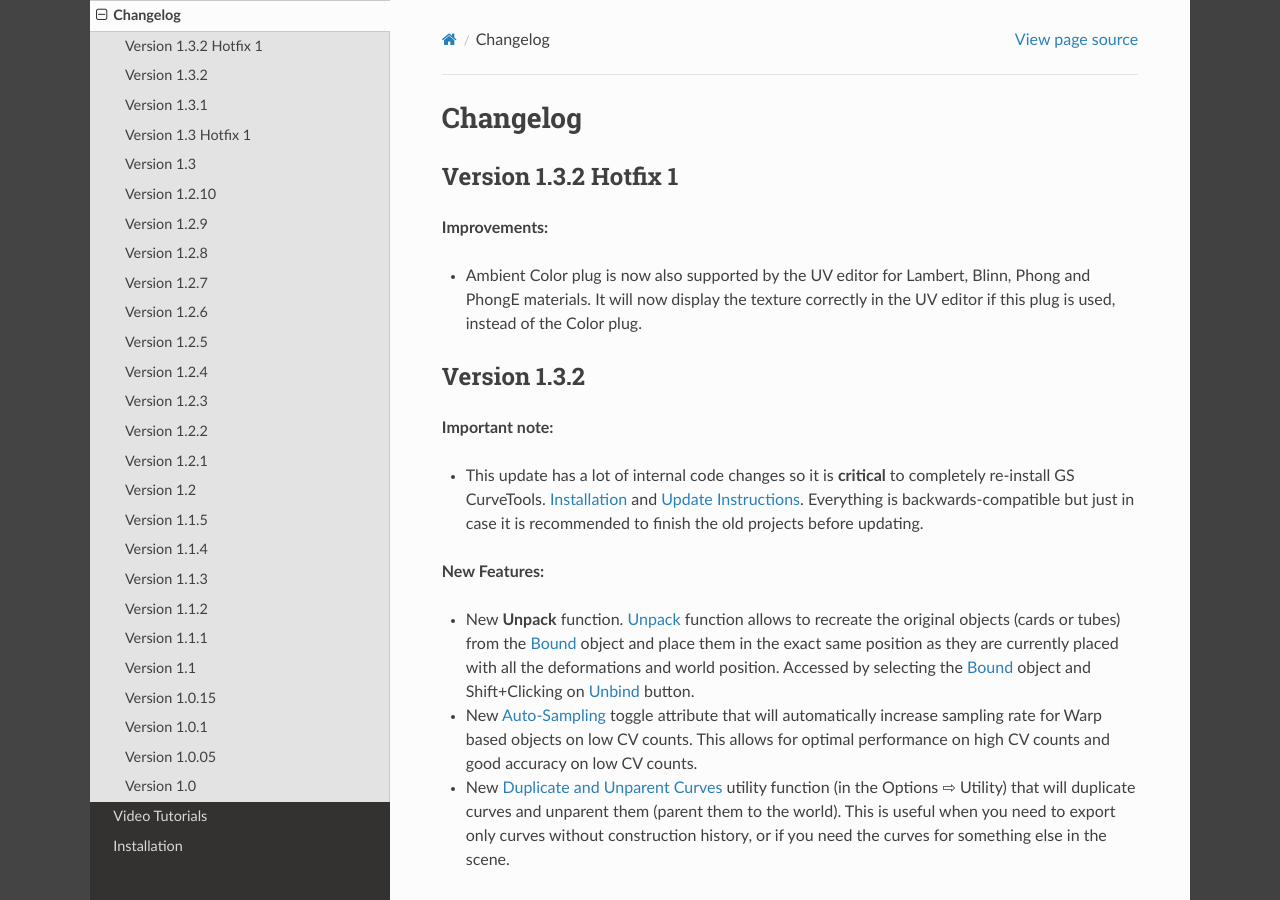
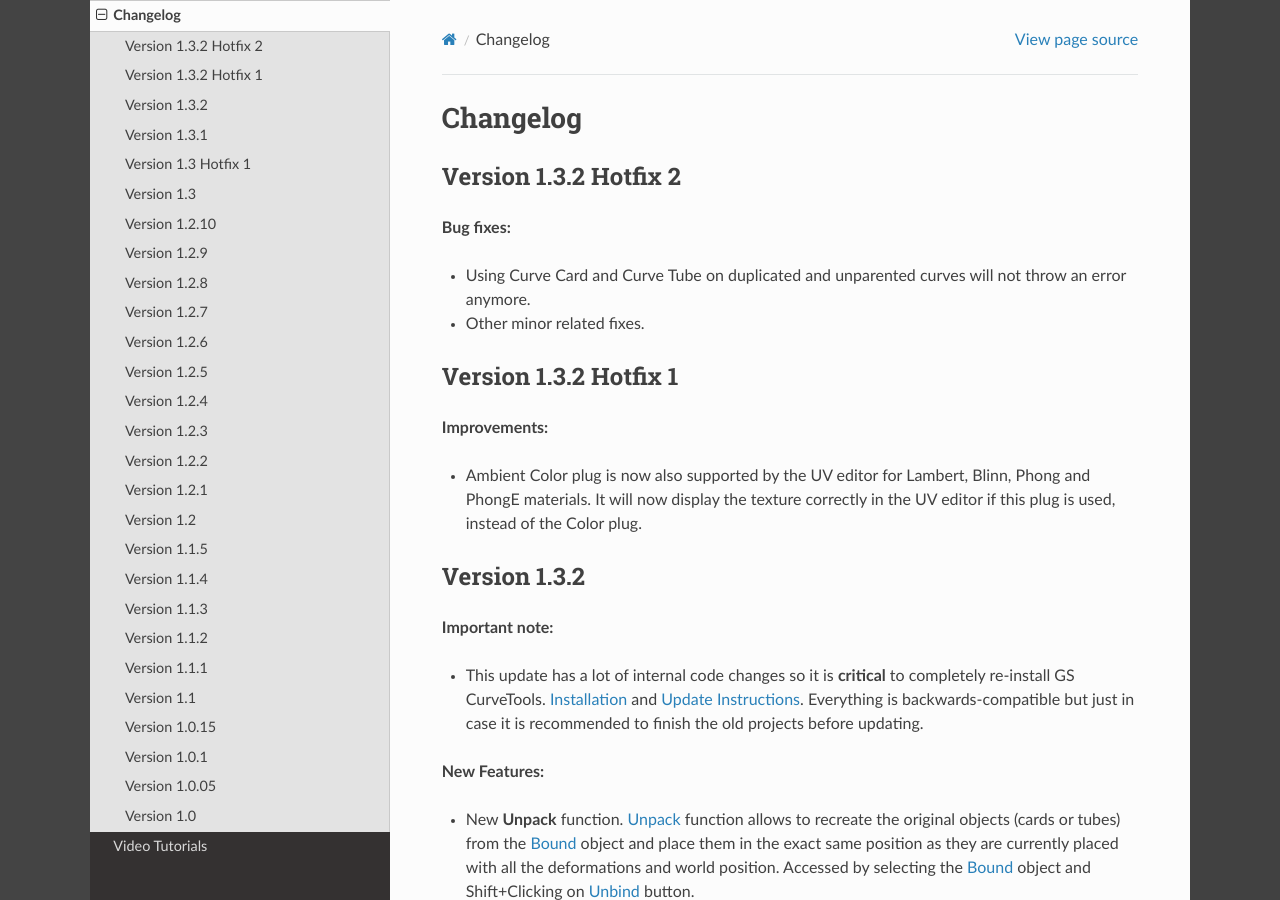
Before and after one commit to Video-Nomad/gs-curvetools-docs, a Sphinx documentation site: the page built from docs/source/changelog.rst, in a window 1280 px wide and 900 px high. Built offline with Sphinx 7.4.7 and the Read the Docs theme 2.0.0, drawn with Linux system fonts in a browser that asks for light colours; pages that are not in the unit, such as notebooks, are missing from menus.

Commit message:
v1.3.2 hotfix 2

```diff
--- a/docs/source/changelog.rst
+++ b/docs/source/changelog.rst
@@ -3,6 +3,15 @@
 #########
 Changelog
 #########
+
+Version 1.3.2 Hotfix 2
+^^^^^^^^^^^^^^^^^^^^^^
+
+**Bug fixes:**
+
+- Using Curve Card and Curve Tube on duplicated and unparented curves will not throw an error anymore.
+- Other minor related fixes.
+
 
 Version 1.3.2 Hotfix 1
 ^^^^^^^^^^^^^^^^^^^^^^
```
